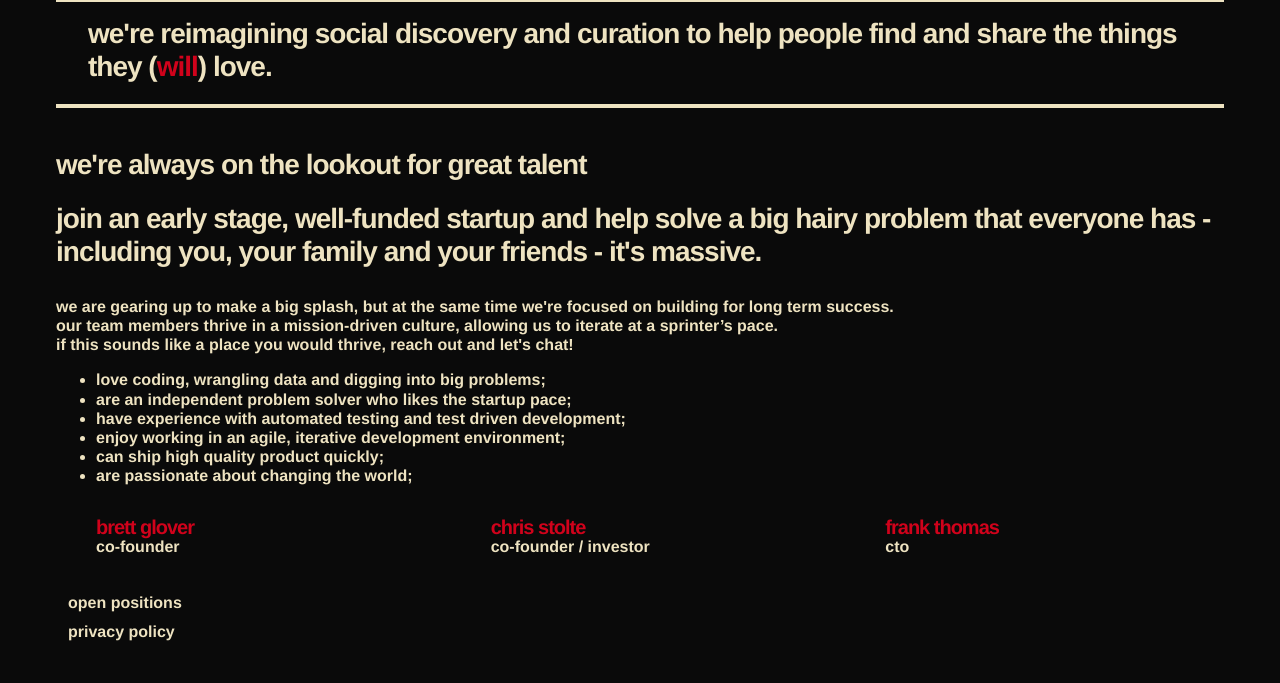
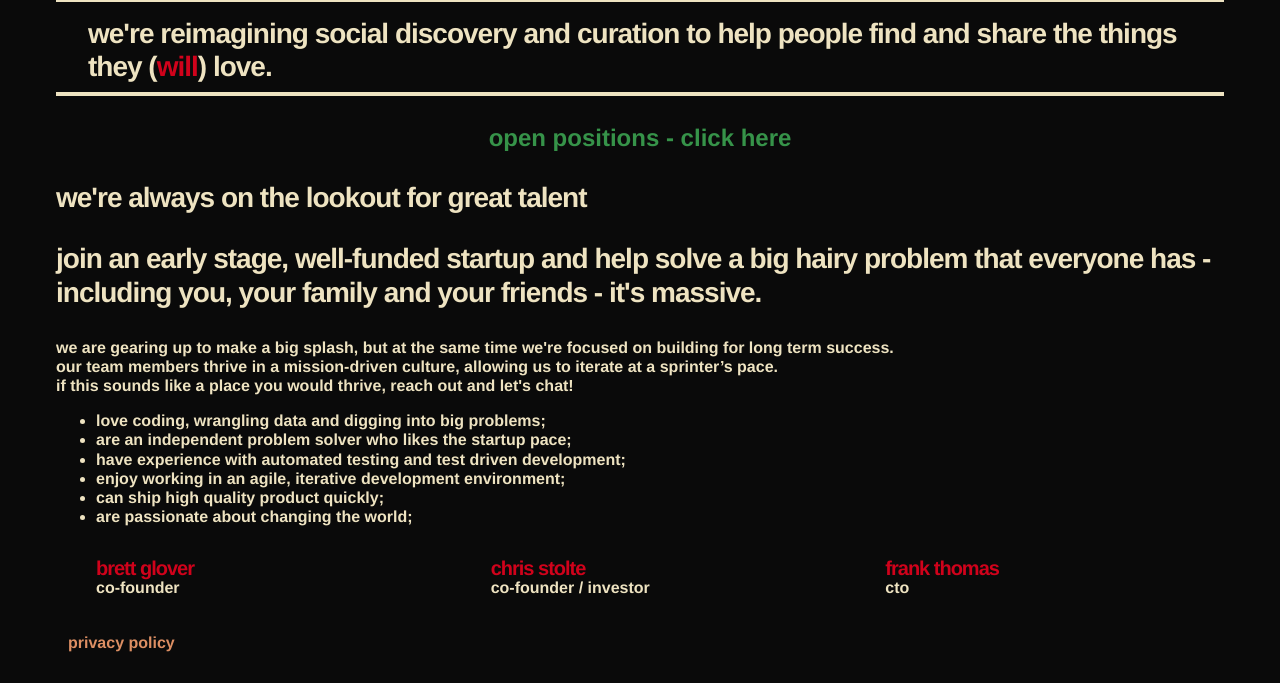
Before and after one commit to generation-ai/corpsite, a plain HTML site: page index.html in a window 1280 px wide. Shown: the part 1334-2017 px from the top of the page. Drawn offline with Linux system fonts and the light colour scheme.

Commit message:
highlight career links

```diff
--- a/assets/main.css
+++ b/assets/main.css
@@ -524,7 +524,7 @@ section.screenshots {
 
 section.description {
   padding-top: 15px;
-  padding-bottom: 20px;
+  padding-bottom: 8px;
   border-top: 4px solid #EEE3C1;
   border-bottom: 4px solid #EEE3C1;
 }
@@ -1058,7 +1058,7 @@ p.price {
 /* FOOTER */
 
 footer {
-  padding-top: 40px;
+  padding-top: 10px;
   padding-bottom: 20px;
   border-bottom: 0;
   position: relative;
--- a/index.html
+++ b/index.html
@@ -141,33 +141,15 @@
 
     </section>
   </div>
+<p><div style="display: flex; align-items: center; justify-content: center">
+ <a href="careers.html"style="color:#369349;font-size: 24px;" >open positions - click here</a></strong></div></p></div></div>
 
-  <div class="container">
-    <footer>
-      <div class="row
-                  bottom-xs
-                  bottom-sm
-                  bottom-md
-                  bottom-lg
-                  bottom-xl
-                  ">
-        <div class="col-xs-10
-                    col-sm-11
-                    col-md-11
-                    col-lg-11
-                    col-xl-11">
-                      <div class="h.title">
- <p>we're always on the lookout for great talent</p></div>
-        </div>
-      </div>
-    </footer>
-  </div>
   <!-- Join us section-->
   <section id="join">
     <div class="container px-4">
       <div class="row gx-4 justify-content-top">
         <div class="col-auto">
-
+      <p>we're always on the lookout for great talent</p>
           <p>join an early stage, well-funded startup and
             help solve a big hairy problem that everyone has -
             including you, your family and your friends - it's
@@ -188,6 +170,7 @@
             </ul>
         </div>
       </div>
+
     </div>
   </section>
 
@@ -231,8 +214,8 @@
   <!-- Links to jobs and privacy policy-->
   <div id="bottom">     <div class="container px-4">
     <div class="row gx-4 justify-content-top"> <div style="padding-top: 10px; padding-left: 20px; ">
-  <div style="padding-top: 10px; padding-left: 0px; "> <a href="careers.html"style="color:#EEE3C1 " >open positions</a></strong></div>
-  <div style="padding-top: 10px; padding-left: 0px; "> <a href="privacy.html"style="color:#EEE3C1 " >privacy policy</a></strong></div></div></div>
+
+  <div style="padding-top: 10px; padding-left: 0px; "> <a href="privacy.html"style="color:#DD8F63 " >privacy policy</a></strong></div></div></div>
 
 
   <div id="bottom">  <div style="padding-top: 10px; padding-bottom: 20px; "></div></div>
```
Also changed, not shown: careers.html (+2 -2 lines), privacy.html (+1 -1 lines).
